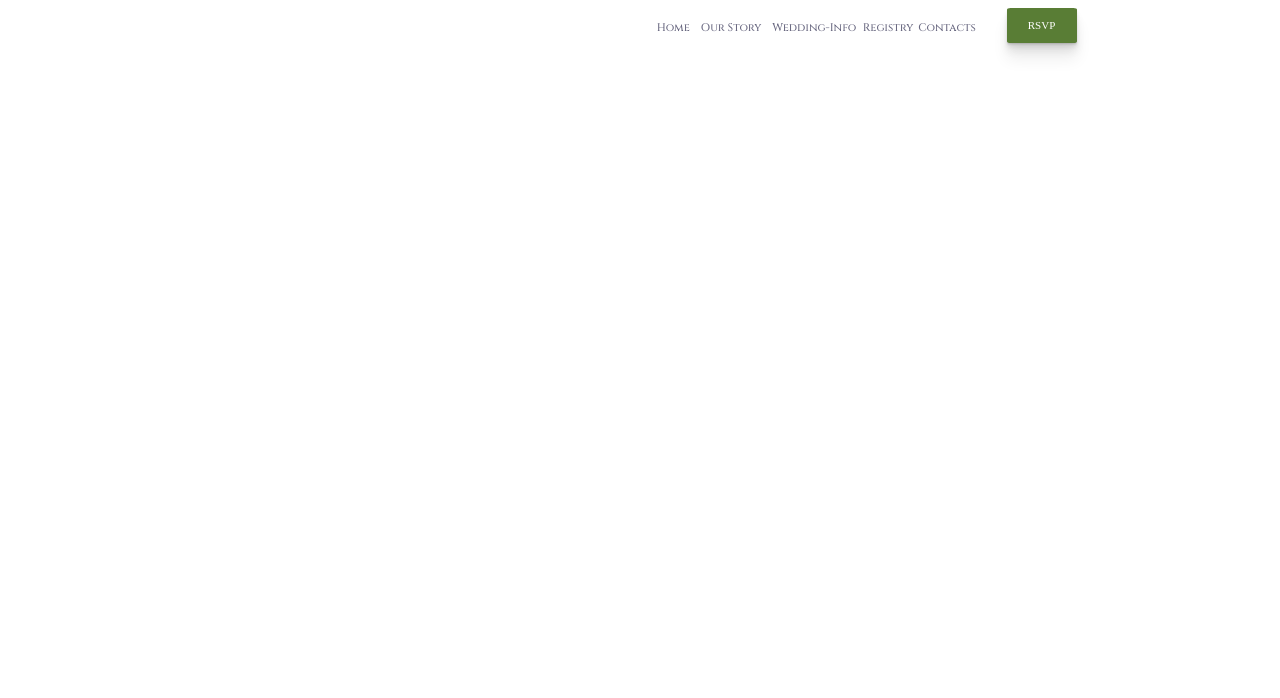
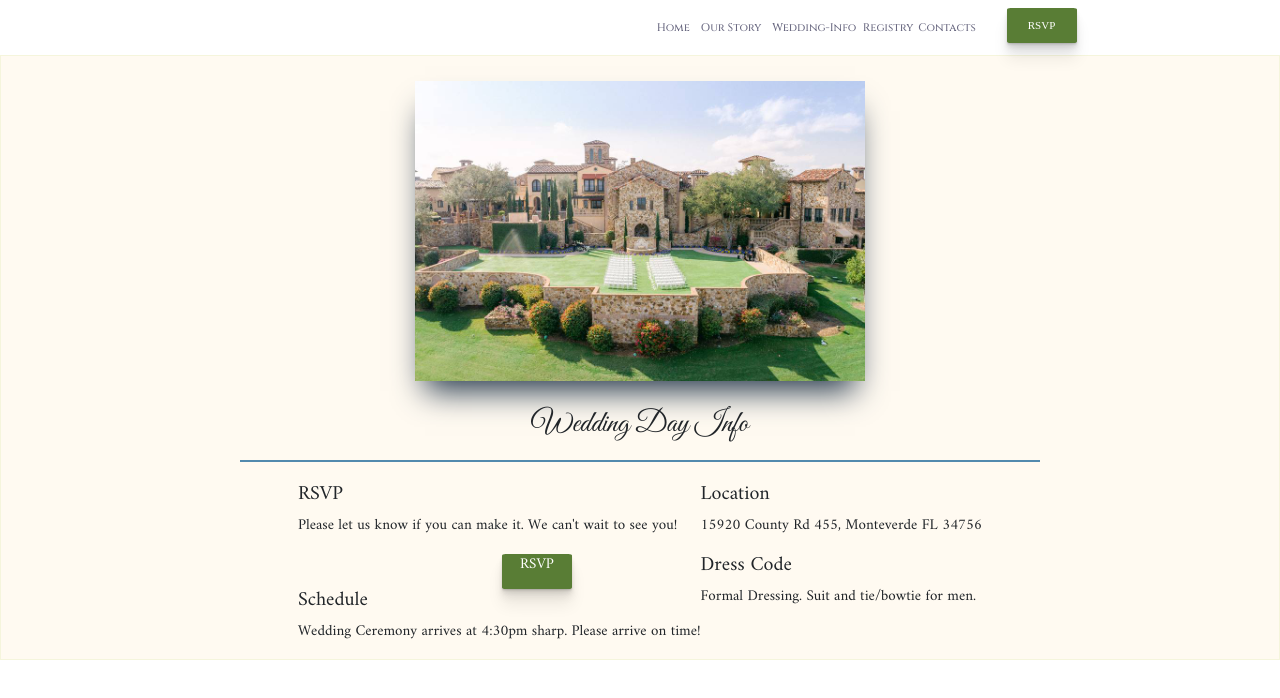
Before and after one commit to kevinrhidalgo/bandswed, a React (Create React App) app: page /Wedinfo in a window 1280 px wide. Shown: the top 698 px of the page. Built offline with nearby package versions, Linux system fonts and the light colour scheme.

Commit message:
finished wed info

```diff
--- a/public/index.html
+++ b/public/index.html
@@ -39,7 +39,26 @@
 <link rel="preconnect" href="https://fonts.googleapis.com">
 <link rel="preconnect" href="https://fonts.gstatic.com" crossorigin>
 <link href="https://fonts.googleapis.com/css2?family=IBM+Plex+Serif:wght@700&display=swap" rel="stylesheet">
-    <title>React App</title>
+
+<link rel="preconnect" href="https://fonts.googleapis.com">
+<link rel="preconnect" href="https://fonts.gstatic.com" crossorigin>
+<link href="https://fonts.googleapis.com/css2?family=Libre+Baskerville&display=swap" rel="stylesheet">
+
+<link rel="preconnect" href="https://fonts.googleapis.com">
+<link rel="preconnect" href="https://fonts.gstatic.com" crossorigin>
+<link href="https://fonts.googleapis.com/css2?family=Dancing+Script&display=swap" rel="stylesheet">
+
+
+<link rel="preconnect" href="https://fonts.googleapis.com">
+<link rel="preconnect" href="https://fonts.gstatic.com" crossorigin>
+<link href="https://fonts.googleapis.com/css2?family=Great+Vibes&display=swap" rel="stylesheet">
+
+
+<link rel="preconnect" href="https://fonts.googleapis.com">
+<link rel="preconnect" href="https://fonts.gstatic.com" crossorigin>
+<link href="https://fonts.googleapis.com/css2?family=Amiri&display=swap" rel="stylesheet">
+
+<title>React App</title>
   </head>
   <body>
     <noscript>You need to enable JavaScript to run this app.</noscript>
--- a/src/App.js
+++ b/src/App.js
@@ -4,7 +4,7 @@ import Main from "./components/Main"
 import Footer from "./components/Footer/Footer"
 import Nav from "./components/Nav/Nav"
 import Aboutme from "./components/Aboutme/Aboutme"
-import Location from "./components/Location/Location"
+import WedInfo from "./components/Wedinfo/Wedinfo"
 import "./App.css"
 
 
@@ -21,7 +21,7 @@ function App() {
       <Nav/>
         <Route path='/' exact={true} component={Main}/>
         <Route path="/Aboutme"  component={Aboutme} />
-        <Route path="/Location"  component={Location} />
+        <Route path="/Wedinfo"  component={WedInfo} />
       </BrowserRouter>
 
 
--- a/src/components/Location/Location.js
+++ /dev/null
@@ -1,45 +0,0 @@
-import React from "react"
-import { Link } from "react-router-dom";
-import img1 from "../../Images/bellaC1.jpeg"
-import img2 from "../../Images/bellaC2.jpeg"
-import img3 from "../../Images/bellaC3.gif"
-import "./styles.css"
-
-
-
-function Location() {
-    return (
-      <>
-      <div className="imageSec">
-
-<div className="imageSec1">
-<img src={img2}/>
-</div>
-
-<div className="imageSec2">
-<img src={img3}/>
-</div>
-
-<div className="imageSec3">
-<img src={img1}/>
-</div>
-
-    </div>
-
-<h1>15920 County Rd 455, Montverde, FL 34756</h1>
-
-<div className="actionBtn">
-<div className="previous">
-<Link className="btn" to="/Aboutme"><h2> prev </h2></Link>
-</div>
-
-<div className="next">
-<Link className="btn" to="/"><h2> Home </h2></Link>
-</div>
-
-</div>
-    </>
-    );
-  }
-
-  export default Location;
--- a/src/components/Location/styles.css
+++ /dev/null
@@ -1,21 +0,0 @@
-.imageSec{
-    display: flex;
-    justify-content: center;
-    flex-direction: row;
-
-}
-.imageSec1 img{
-width: 330px;
-height: 450px;
-    box-shadow: rgba(0, 0, 0, 0.25) 0px 14px 28px, rgba(0, 0, 0, 0.22) 0px 10px 10px;
-}
-.imageSec2 img{
-    width: 450px;
-    height: 500px;
-    box-shadow: rgba(0, 0, 0, 0.25) 0px 14px 28px, rgba(0, 0, 0, 0.22) 0px 10px 10px;
-}
-.imageSec3 img{
-    width: 330px;
-    height: 450px;
-    box-shadow: rgba(0, 0, 0, 0.25) 0px 14px 28px, rgba(0, 0, 0, 0.22) 0px 10px 10px;
-}
--- a/src/components/Main/index.js
+++ b/src/components/Main/index.js
@@ -4,7 +4,7 @@ import "./styles.css"
 import CountdownTimer from "../CountdownTimer/CountdownTimer"
 import Nav from "../Nav/Nav"
 import proposal from "./proposal.jpg"
-import vintage from "./vint.JPG"
+import vintage from "./vint.jpg"
 
 
 
@@ -18,8 +18,9 @@ function Main() {
 
 
           <div className="wedNames">
+          <h6>We are getting married!</h6>
 <h3>Soley McWilliam & Bryan Hidalgo</h3>
-<h6>are getting married</h6>
+
 <h1>03.10.22</h1>
 </div>
 
--- a/src/components/Main/styles.css
+++ b/src/components/Main/styles.css
@@ -90,18 +90,28 @@ border:solid 2px white;
   display: flex;
   flex-direction: column;
   align-items: center;
-  font-family: 'IBM Plex Serif', serif;
-  transform: translate(0%,330%);
+  font-family: 'Dancing Script', cursive;
+  transform: translate(0%,300%);
   position: absolute ;
+  text-shadow:
+  -1px -1px 0 beige,
+   1px -1px 0 biege,
+   -1px 1px 0 beige,
+    1px 1px 0 beige;
 
 }
 .wedNames h3{
     word-spacing: -3px;
     font-size: 40px;
 }
+.wedNames h6{
+  font-family: 'Libre Baskerville', serif;
+  font-size: 15px;
+}
 .wedNames h1{
  font-size: 15px;
 
+ font-family: 'Libre Baskerville', serif;
 }
   .address{
       transform: translate(0px,-100px);
--- a/src/components/Nav/Nav.js
+++ b/src/components/Nav/Nav.js
@@ -36,7 +36,7 @@ function Nav() {
 
 
       <div style={linkStyler} className="navLink">
-      <Link className="btn" to="/Aboutme"><h1>Wedding-Info</h1></Link>
+      <Link className="btn" to="/Wedinfo"><h1>Wedding-Info</h1></Link>
       </div>
 
 <div className="naver">
--- a/src/components/Nav/style.css
+++ b/src/components/Nav/style.css
@@ -64,6 +64,7 @@ border-radius: 5%;
 transform: translate(20%,-0%);
 position: relative;
   z-index: 1;
+
 }
 
 .navLinkr:hover{
@@ -89,36 +90,3 @@ color: beige;
   margin-left: 10px;
   transform: translate(0%,-4%);
 }
-
-
-
-
-
-
-.vl1{
-  display:flex;
-  justify-content: center;
-}
-.vl {
-  border-top: 2px solid tomato;
-  width: 610px;
-  font-weight: 1400px;
-  display: flex;
-  justify-content: center;
-  margin-top:20px;
-}
-
-
-.vl2{
-  display:flex;
-  justify-content: center;
-}
-.vl3 {
-  border-top: 2px solid tomato;
-  width: 610px;
-  font-weight: 1400px;
-  display: flex;
-  justify-content: center;
-  margin-bottom:20px;
-  margin-top: -40px;
-}
--- /dev/null
+++ b/src/components/Wedinfo/Wedinfo.js
@@ -0,0 +1,75 @@
+import React from "react"
+import { Link } from "react-router-dom";
+import bellaC from "./bc.jpeg"
+import "./styles.css"
+
+const linkStyler={
+  textDecoration:'none',
+  color:'white',
+  fontSize:'5px',
+ marginTop:'10px'
+}
+
+function Location() {
+    return (
+      <div className="wedInfo">
+
+
+
+      <div className="emage">
+<div className='imgBella'>
+    <img src={bellaC}></img>
+</div>
+</div>
+
+<div className="infoTitle">
+<div><h2>Wedding Day Info</h2></div>
+</div>
+
+<div className="vl1">
+<div className="vl"></div>
+</div>
+
+<div className="infoSec">
+
+
+
+<div className='column1'>
+  <div className="sectionUno">
+<h1>RSVP</h1>
+<p>Please let us know if you can make it. We can't
+  wait to see you!
+</p>
+<div  className="navLinkr">
+      <a style={linkStyler} href="https://forms.gle/TaWYJFT1Y6AvQNKx8">  <p>RSVP</p></a>
+        </div>
+        </div>
+
+<div className="sectionDos">
+<h1>Schedule</h1>
+<p>Wedding Ceremony arrives at 4:30pm sharp. Please arrive on time!</p>
+</div>
+</div>
+
+
+
+
+<div className='column2'>
+  <div className="sectionTres">
+<h2>Location</h2>
+<p>15920 County Rd 455, Monteverde FL 34756</p>
+</div>
+
+<div className="sectionCuatro">
+<h2>Dress Code</h2>
+<p>Formal Dressing. Suit and tie/bowtie for men.</p>
+</div>
+</div>
+
+</div>
+
+    </div>
+    );
+  }
+
+  export default Location;
--- /dev/null
+++ b/src/components/Wedinfo/styles.css
@@ -0,0 +1,89 @@
+.wedInfo{
+    background-color: #fffaf1;
+    margin-top: -40px;
+    border: 1.5px solid beige;
+}
+.emage{
+    display: flex;
+    justify-content: center;
+    margin-top: 25px;
+}
+.imgBella img{
+    width: 450px;
+    height: 300px;
+    box-shadow: rgb(38, 57, 77) 0px 20px 30px -10px;
+}
+.infoTitle h2{
+    display: flex;
+    justify-content: center;
+    font-family: 'Great Vibes', cursive;
+    margin-top: 25px;
+    font-size: 30px;
+}
+.vl1{
+    display: flex;
+    justify-content: center;
+}
+.vl {
+    border-top: 2px solid #528aae;
+    width: 800px;
+
+    margin-top:10px;
+  }
+
+.infoSec{
+    display: flex;
+    flex-direction: row;
+    justify-content: center;
+    margin-top: 21px;
+}
+.column1{
+    display: flex;
+    flex-direction: column;
+}
+.column1 h1{
+font-size: 20px;
+}
+
+.column2{
+    display: flex;
+    flex-direction: column;
+}
+.column2 h2{
+    font-size: 20px;
+}
+
+
+.sectionUno h1{
+    font-family: 'Amiri', serif;
+    font-size: 20px;
+}
+.sectionDos h1{
+    font-family: 'Amiri', serif;
+    font-size: 20px;
+}
+.sectionTres h2{
+    font-family: 'Amiri', serif;
+    font-size: 20px;
+}
+.sectionCuatro h2{
+    font-family: 'Amiri', serif;
+    font-size: 20px;
+}
+
+.sectionUno p{
+    font-family: 'Amiri', serif;
+    font-size: 15px;
+}
+.sectionDos p{
+    font-family: 'Amiri', serif;
+    font-size: 15px;
+}
+.sectionTres p{
+    font-family: 'Amiri', serif;
+    font-size: 15px;
+}
+.sectionCuatro p{
+    font-family: 'Amiri', serif;
+    font-size: 15px;
+}
```
Also changed, not shown: src/build/index.html, src/components/Wedinfo/bc.jpeg (added).
